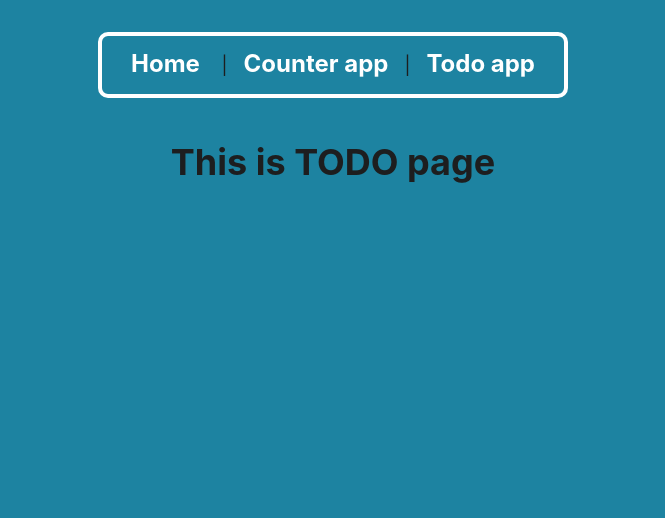
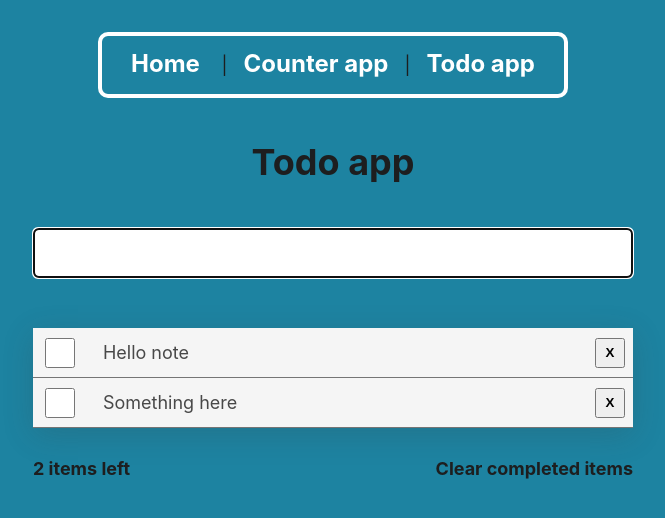
Before and after one commit to MiroslavSuska/react-multipack-app, a React (Create React App) app: page /todo in a window 1280 px wide. Shown: the top 518 px of the page, without its empty margins (307-972 px from the left). Built offline with nearby package versions, Linux system fonts and the light colour scheme; the HTML template or start-up script is replaced by a standard one.

Commit message:
todo app is ready

```diff
--- a/src/Navigation.tsx
+++ b/src/Navigation.tsx
@@ -2,11 +2,10 @@ import { Component } from 'react';
 import { Link, Route, BrowserRouter as Router, Switch } from 'react-router-dom';
 import Counter from './counter/Counter';
 import Home from './router-components/Home';
-import TODO from './todo/ToDo';
+import Todo from './todo/Todo';
 import styled from 'styled-components';
 
 const Li = styled.li`
-  //width: 50%;
   flex-shrink: 2;
   align-items: center;
   justify-content: center;
@@ -69,11 +68,11 @@ export class Navigation extends Component<any, any> {
           {/* A <Switch> looks through its children <Route>s and
                   renders the first one that matches the current URL. */}
           <Switch>
-            <Route path='/todo'>
-              <TODO />
-            </Route>
             <Route path='/counter'>
               <Counter />
+            </Route>
+            <Route path='/todo'>
+              <Todo />
             </Route>
             <Route path='/'>
               <Home />
--- /dev/null
+++ b/src/todo/FilterBar.tsx
@@ -0,0 +1,54 @@
+import { Component } from 'react';
+import styled from 'styled-components';
+
+const OuterDiv = styled.div({
+  width: '600px',
+  margin: 'auto',
+  display: 'flex',
+  justifyContent: 'space-between',
+});
+
+const DivItems = styled.div({
+  fontSize: '18px',
+  fontWeight: 'bold',
+});
+
+const ClearLink = styled.a({
+  textDecoration: 'none',
+  fontWeight: 'bold',
+  fontSize: '18px',
+  color: '#1d1e1f',
+  transition: 'all .2s ease',
+  ':hover': {
+    color: 'white',
+    transition: 'all .2s ease',
+  },
+});
+
+type Props = {
+  dataLength: number;
+  clearFilter: any;
+};
+
+export default class FilterBar extends Component<Props, {}> {
+  clearFilter = () => {
+    this.props.clearFilter();
+  };
+
+  render() {
+    return (
+      <OuterDiv>
+        <DivItems>
+          {`${this.props.dataLength} item${
+            this.props.dataLength > 1 || this.props.dataLength < 1 ? 's' : ''
+          } left`}
+        </DivItems>
+        <div>
+          <ClearLink href='#' onClick={this.clearFilter}>
+            Clear completed items
+          </ClearLink>
+        </div>
+      </OuterDiv>
+    );
+  }
+}
--- a/src/todo/ToDo.tsx
+++ b/src/todo/ToDo.tsx
@@ -1,7 +1,108 @@
 import { Component } from 'react';
+import FilterBar from './FilterBar';
+import TodoForm from './TodoForm';
+import TodoList from './TodoList';
 
-export default class TODO extends Component<any, any> {
+type State = {
+  dataList: {
+    id: number;
+    text: string;
+    isChecked: boolean;
+  }[];
+};
+
+type updatedData = {
+  id: number;
+  text: string;
+};
+
+export default class Todo extends Component<{}, State> {
+  constructor(props: any) {
+    super(props);
+    this.state = {
+      dataList: [
+        {
+          id: 1,
+          text: 'Hello note',
+          isChecked: false,
+        },
+        {
+          id: 2,
+          text: 'Something here',
+          isChecked: false,
+        },
+      ],
+    };
+  }
+
+  handleFormCallback = (formData: string) => {
+    this.setState(prevState => {
+      const newListItem = {
+        id: Math.max(...this.state.dataList.map(i => i.id)) + 1,
+        text: formData,
+        isChecked: false,
+      };
+
+      return {
+        dataList: [...prevState.dataList, newListItem],
+      };
+    });
+    //console.log(this.state.dataList);
+  };
+
+  handleDeleteItem = (id: number) => {
+    this.setState({
+      dataList: this.state.dataList.filter(item => {
+        return item.id !== id;
+      }),
+    });
+  };
+
+  handleCheck = (id: number) => {
+    const updatedData = this.state.dataList.map(item => {
+      if (item.id === id) {
+        item.isChecked = !item.isChecked;
+      }
+      return item;
+    });
+    this.setState({
+      dataList: updatedData,
+    });
+  };
+
+  saveNewData = (newData: updatedData) => {
+    const updatedData = this.state.dataList.map(item => {
+      if (item.id === newData.id) {
+        item.text = newData.text;
+      }
+      return item;
+    });
+    this.setState({
+      dataList: updatedData,
+    });
+  };
+
+  clearFilter = () => {
+    this.setState({
+      dataList: this.state.dataList.filter(item => {
+        return item.isChecked === false;
+      }),
+    });
+  };
+
   render() {
-    return <h1>This is TODO page</h1>;
+    return (
+      <div>
+        <h1>Todo app</h1>
+        <TodoForm formCallback={this.handleFormCallback} />
+        <TodoList
+          dataList={this.state.dataList}
+          handleDeleteItem={this.handleDeleteItem}
+          handleCheck={this.handleCheck}
+          saveNewData={this.saveNewData}
+        />
+        <FilterBar dataLength={this.state.dataList.length} clearFilter={this.clearFilter} />
+      </div>
+    );
   }
 }
--- /dev/null
+++ b/src/todo/TodoForm.tsx
@@ -0,0 +1,64 @@
+import { Component } from 'react';
+import React from 'react';
+import styled from 'styled-components';
+
+const Input = styled.input({
+  margin: '20px',
+  width: '600px',
+  height: '50px',
+  fontSize: '20px',
+  padding: '5px 10px',
+  borderRadius: '5px',
+  border: '2px solid #1d1e1f',
+  boxShadow: 'none',
+});
+
+type Props = {
+  formCallback: any;
+};
+
+type State = {
+  text: String;
+};
+
+export default class TodoForm extends Component<Props, State> {
+  formRef: React.RefObject<HTMLInputElement>;
+  constructor(props: Props) {
+    super(props);
+    this.state = {
+      text: '',
+    };
+    this.formRef = React.createRef();
+  }
+
+  handleChange = (event: any) => {
+    this.setState({ text: event.target.value });
+  };
+
+  handleSubmit = (event: any) => {
+    event.preventDefault();
+    if (this.formRef.current !== null && this.formRef.current.value) {
+      this.props.formCallback(this.state.text);
+      this.resetForm();
+    }
+  };
+
+  resetForm = () => {
+    this.setState({
+      text: '',
+    });
+    if (this.formRef.current !== null) {
+      this.formRef.current.value = '';
+    }
+  };
+
+  render() {
+    return (
+      <div>
+        <form action='' onSubmit={this.handleSubmit}>
+          <Input type='text' onChange={this.handleChange} ref={this.formRef} autoFocus />
+        </form>
+      </div>
+    );
+  }
+}
--- a/src/todo/TodoList.tsx
+++ b/src/todo/TodoList.tsx
@@ -1,7 +1,45 @@
 import { Component } from 'react';
+import TodoListItem from './TodoListItem';
+import styled from 'styled-components';
 
-export default class TodoList extends Component<any, any> {
+const Ul = styled.ul({
+  listStyleType: 'none',
+  textAlign: 'center',
+  margin: '30px auto',
+  width: '600px',
+  padding: '0',
+  boxShadow: 'rgba(58, 58, 58, 0.2) 0px 7px 29px 0px',
+});
+
+type Props = {
+  dataList: {
+    id: number;
+    text: string;
+    isChecked: boolean;
+  }[];
+  handleDeleteItem: any;
+  handleCheck: any;
+  saveNewData: any;
+};
+
+export default class TodoList extends Component<Props, {}> {
   render() {
-    return <h1>This is TodoList page</h1>;
+    var data = this.props.dataList;
+
+    const listItems = data.map(item => (
+      <TodoListItem
+        listItem={item}
+        key={item.id}
+        handleDeleteItem={this.props.handleDeleteItem}
+        handleCheck={this.props.handleCheck}
+        saveNewData={this.props.saveNewData}
+      />
+    ));
+
+    return (
+      <div>
+        <Ul>{listItems}</Ul>
+      </div>
+    );
   }
 }
--- /dev/null
+++ b/src/todo/TodoListItem.tsx
@@ -0,0 +1,143 @@
+import { Component } from 'react';
+import React from 'react';
+import styled from 'styled-components';
+
+const Li = styled.li({
+  display: 'flex',
+  alignContent: 'center',
+  justifyContent: 'space-between',
+  alignItems: 'center',
+  backgroundColor: 'whitesmoke',
+  borderBottom: '1px solid #757575',
+  padding: '0 8px',
+  textAlign: 'center',
+  height: '50px',
+  color: '#484848',
+  fontSize: '18px',
+});
+
+const InputCheckbox = styled.input({
+  borderRadius: '50%',
+  width: '30px',
+  height: '30px',
+  cursor: 'pointer',
+});
+
+const Button = styled.button({
+  width: '30px',
+  height: '30px',
+  cursor: 'pointer',
+  fontWeight: 'bold',
+});
+
+const DivText = styled.div({
+  width: '80%',
+  height: '94%',
+  display: 'flex',
+  alignItems: 'center',
+  padding: '2px 0',
+});
+
+type Props = {
+  listItem: {
+    id: number;
+    text: string;
+    isChecked: boolean;
+  };
+  handleDeleteItem: any;
+  handleCheck: any;
+  saveNewData: any;
+};
+
+type State = {
+  isEditing: boolean;
+};
+
+export default class TodoListItem extends Component<Props, State> {
+  textRef: React.RefObject<HTMLInputElement>;
+
+  constructor(props: Props) {
+    super(props);
+    this.state = {
+      isEditing: false,
+    };
+    this.textRef = React.createRef();
+  }
+
+  handleCheckbox = () => {
+    // this.setState(prevState => ({
+    //   isChecked: !prevState.isChecked,
+    // }));
+    this.props.handleCheck(this.props.listItem.id);
+  };
+
+  handleDeleteItem = () => {
+    this.props.handleDeleteItem(this.props.listItem.id);
+  };
+
+  startEditing = () => {
+    this.setState({
+      isEditing: true,
+    });
+    if (this.textRef.current !== null) {
+      this.textRef.current.contentEditable = 'true';
+      this.textRef.current.focus();
+    }
+  };
+
+  handleKeyDown = (event: any) => {
+    if (this.state.isEditing === true) {
+      if (event.key === 'Enter') {
+        event.preventDefault();
+        this.submitText();
+      }
+      if (event.key === 'Escape') {
+        this.escapeText();
+      }
+    }
+  };
+
+  submitText = () => {
+    if (this.textRef.current !== null && this.textRef.current.textContent) {
+      this.props.saveNewData({
+        id: this.props.listItem.id,
+        text: this.textRef.current.textContent,
+      });
+
+      this.textRef.current.contentEditable = 'false';
+      this.setState({
+        isEditing: false,
+      });
+    }
+  };
+
+  escapeText = () => {
+    if (this.textRef.current !== null) {
+      this.textRef.current.textContent = this.props.listItem.text;
+
+      this.textRef.current.contentEditable = 'false';
+      this.setState({
+        isEditing: false,
+      });
+    }
+  };
+
+  render() {
+    return (
+      <Li>
+        <InputCheckbox type='checkbox' onClick={this.handleCheckbox} />
+        <DivText
+          ref={this.textRef}
+          style={{
+            textDecoration: this.props.listItem.isChecked ? 'line-through' : 'none',
+          }}
+          onDoubleClick={this.startEditing}
+          onKeyDown={this.handleKeyDown}
+        >
+          {this.props.listItem.text}
+        </DivText>
+        <Button onClick={this.handleDeleteItem}>X</Button>
+      </Li>
+    );
+  }
+}
```
Also changed, not shown: .eslintrc.js.
